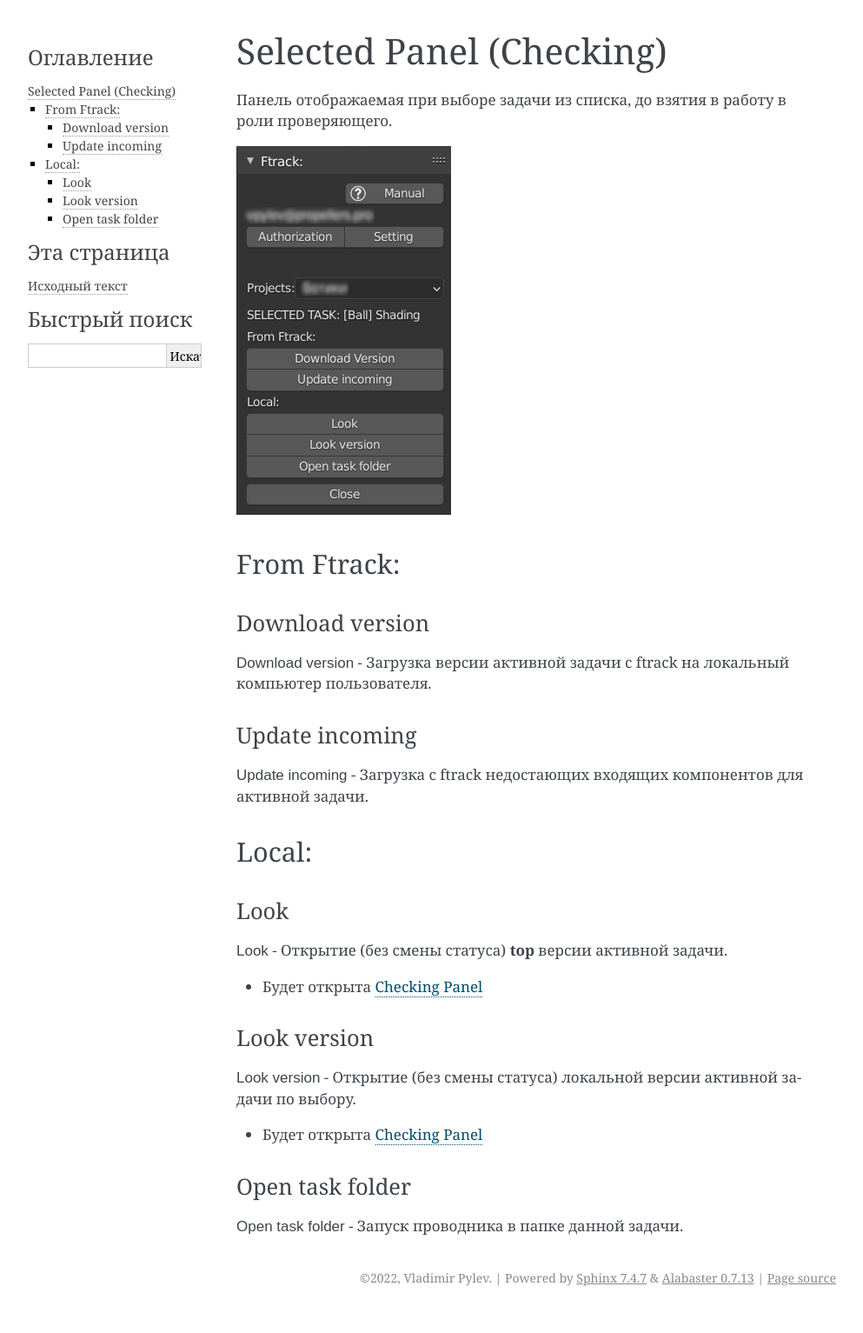
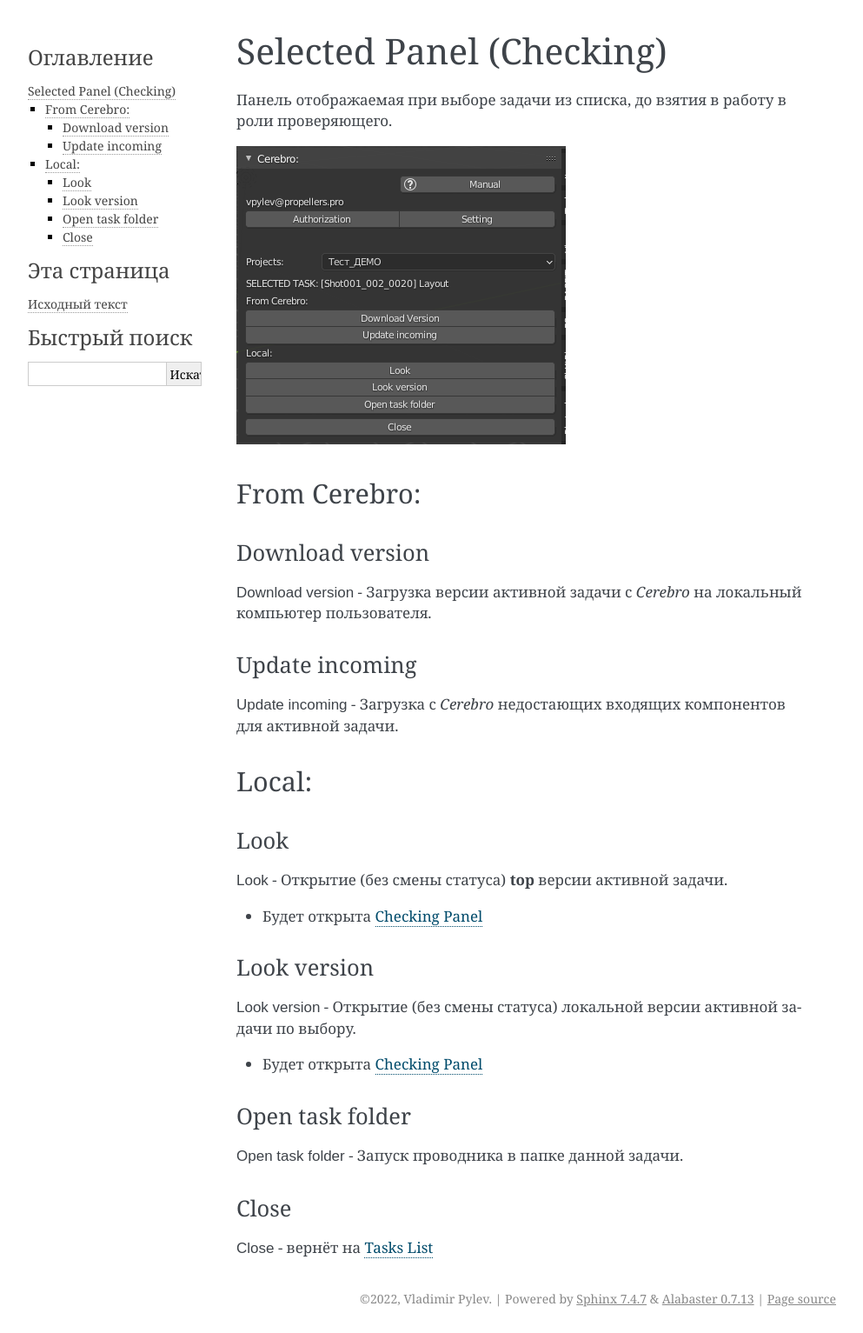
Before and after one commit to volodya-renderberg/cerebro-b3d-connect-manual, a Sphinx documentation site: the page built from docs/source/manual/selected_panel_check.rst, in a window 1280 px wide. Shown: the whole page at 87% size, without its empty margins (148-1141 px from the left). Built offline with Sphinx 7.4.7, drawn with Linux system fonts in a browser that asks for light colours; before the commit the page ends 1509 px from its top, so only the background shows below that.

Commit message:
Selected Panel (Checking)

```diff
--- a/docs/source/manual/selected_panel_check.rst
+++ b/docs/source/manual/selected_panel_check.rst
@@ -9,7 +9,7 @@
 
 .. _check_selected_panel_cerebro:
 
-From Ftrack:
+From Cerebro:
 ------------
 
 .. _check_selected_panel_download_version:
@@ -17,14 +17,14 @@
 Download version
 ~~~~~~~~~~~~~~~~
 
-:guilabel:`Download version` - Загрузка версии активной задачи с ftrack на локальный компьютер пользователя.
+:guilabel:`Download version` - Загрузка версии активной задачи с *Cerebro* на локальный компьютер пользователя.
 
 .. _check_selected_panel_update_incoming:
 
 Update incoming
 ~~~~~~~~~~~~~~~
 
-:guilabel:`Update incoming` - Загрузка с ftrack недостающих входящих компонентов для активной задачи.
+:guilabel:`Update incoming` - Загрузка с *Cerebro* недостающих входящих компонентов для активной задачи.
 
 
 .. _check_selected_panel_local:
@@ -56,3 +56,9 @@
 ~~~~~~~~~~~~~~~~
 
 :guilabel:`Open task folder` - Запуск проводника в папке данной задачи.
+
+
+Close
+~~~~~
+
+:guilabel:`Close` - вернёт на :ref:`tasks-list-page`
--- a/docs/source/manual/selected_panel_work.rst
+++ b/docs/source/manual/selected_panel_work.rst
@@ -110,3 +110,9 @@
 :guilabel:`Open task folder`
 
 Запуск проводника в папке данной задачи.
+
+
+Close
+~~~~~
+
+:guilabel:`Close` - вернёт на :ref:`tasks-list-page`
```
Also changed, not shown: docs/source/_static/images/check_selected_panel.png.
